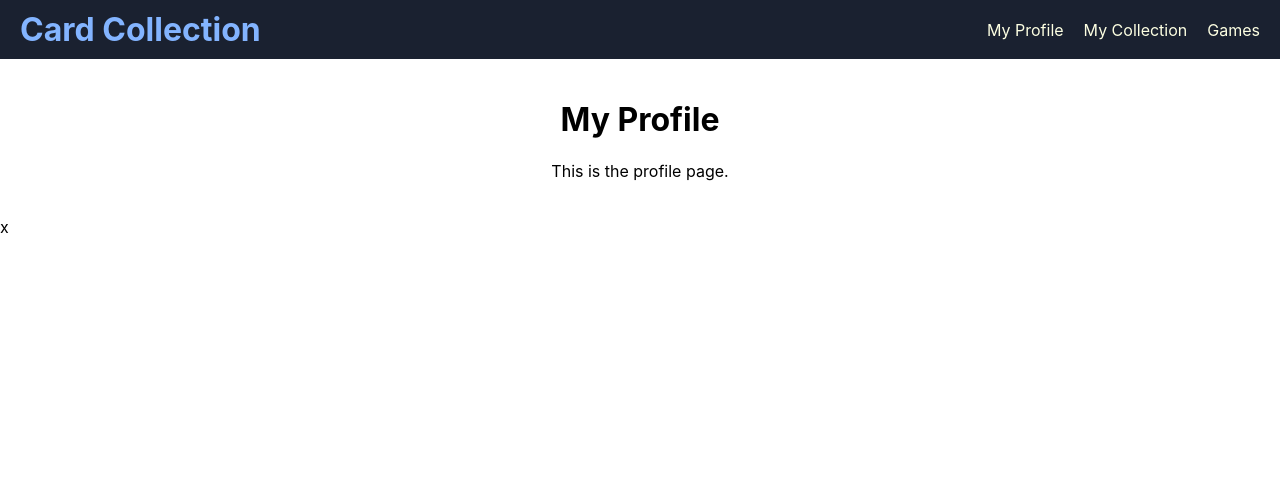
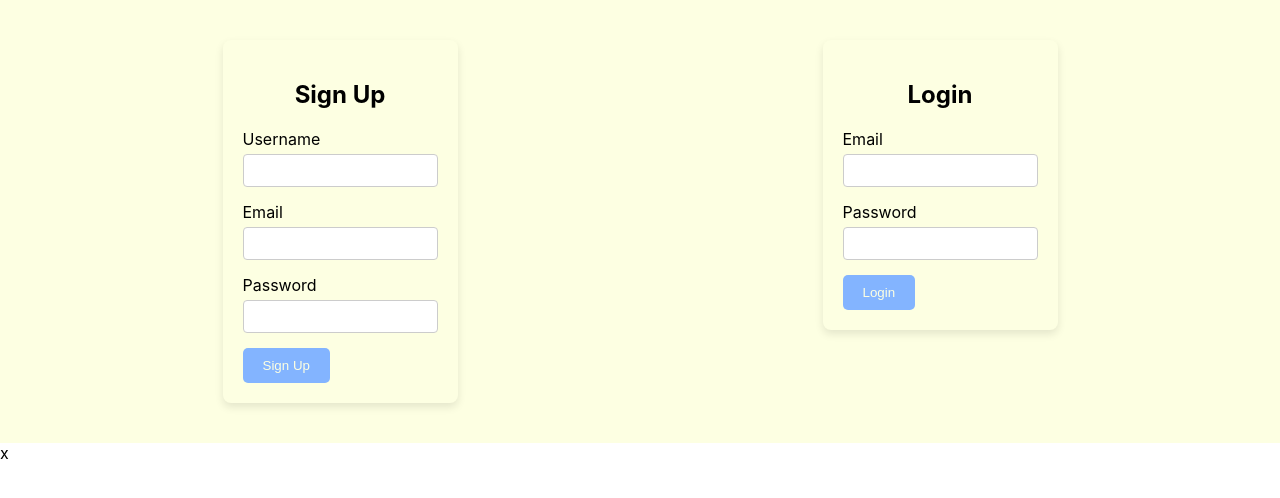
Before and after one commit to AnthonyMillerGit/ccg-collection, a React (Create React App) app in the folder front-end/: page /profile in a window 1280 px wide. Shown: the top 498 px of the page. Built offline with nearby package versions, Linux system fonts and the light colour scheme.

Commit message:
update profilepage skeleton for forms

```diff
--- a/front-end/src/components/ProfilePage.js
+++ b/front-end/src/components/ProfilePage.js
@@ -1,22 +1,23 @@
 // src/components/ProfilePage.js
 import React from 'react';
-import Header from './Header';
+import SignUpForm from './SignUpForm';
+import LoginForm from './LoginForm';
 import styled from 'styled-components';
 
-const PageContainer = styled.div`
-  padding: 20px;
-  text-align: center;
+const ProfileContainer = styled.div`
+  display: flex;
+  justify-content: space-around;
+  align-items: flex-start;
+  padding: 40px;
+  background-color: #FDFFE2;
 `;
 
 const ProfilePage = () => {
   return (
-    <>
-      <Header />
-      <PageContainer>
-        <h1>My Profile</h1>
-        <p>This is the profile page.</p>
-      </PageContainer>
-    </>
+    <ProfileContainer>
+      <SignUpForm />
+      <LoginForm />
+    </ProfileContainer>
   );
 };
 
```
